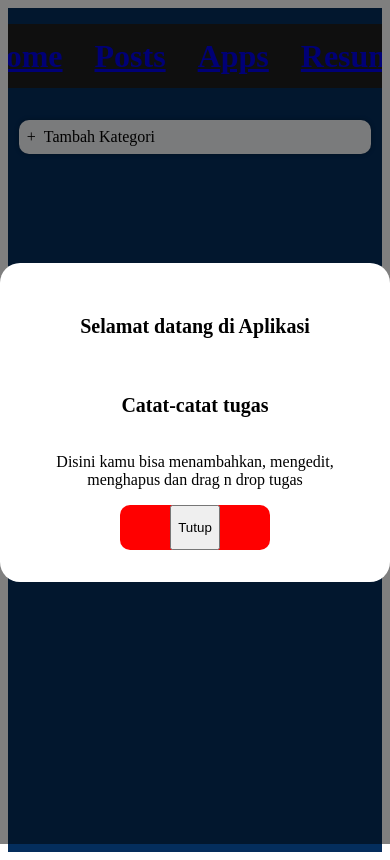
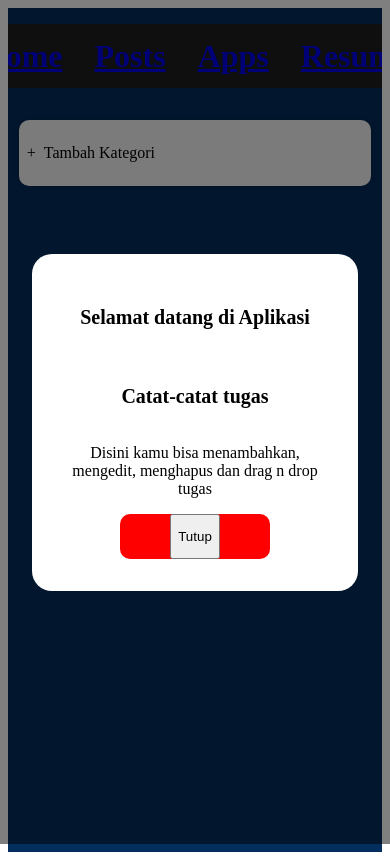
Before and after one commit to ferryafbi/ferryops, a Next.js app: page /apps/pencatat-tugas in a window 390 px wide. Built offline with nearby package versions, Linux system fonts and the light colour scheme.

Commit message:
add pencatat tugas

```diff
--- a/pages/apps/pencatat-tugas/pencatatTugas.module.css
+++ b/pages/apps/pencatat-tugas/pencatatTugas.module.css
@@ -685,9 +685,12 @@
   .category {
     width: 90%;
     height: 50px;
-    flex: 0;
+    flex: 0 0 auto ;
     margin: 0;
     margin-bottom: 5rem;
     margin-top: 1rem;
   }
+  .popup-content{
+    margin: 0 32px;
+  }
 }
```
Also changed, not shown: 1 other file (tests, documents, lock files or other folders).
